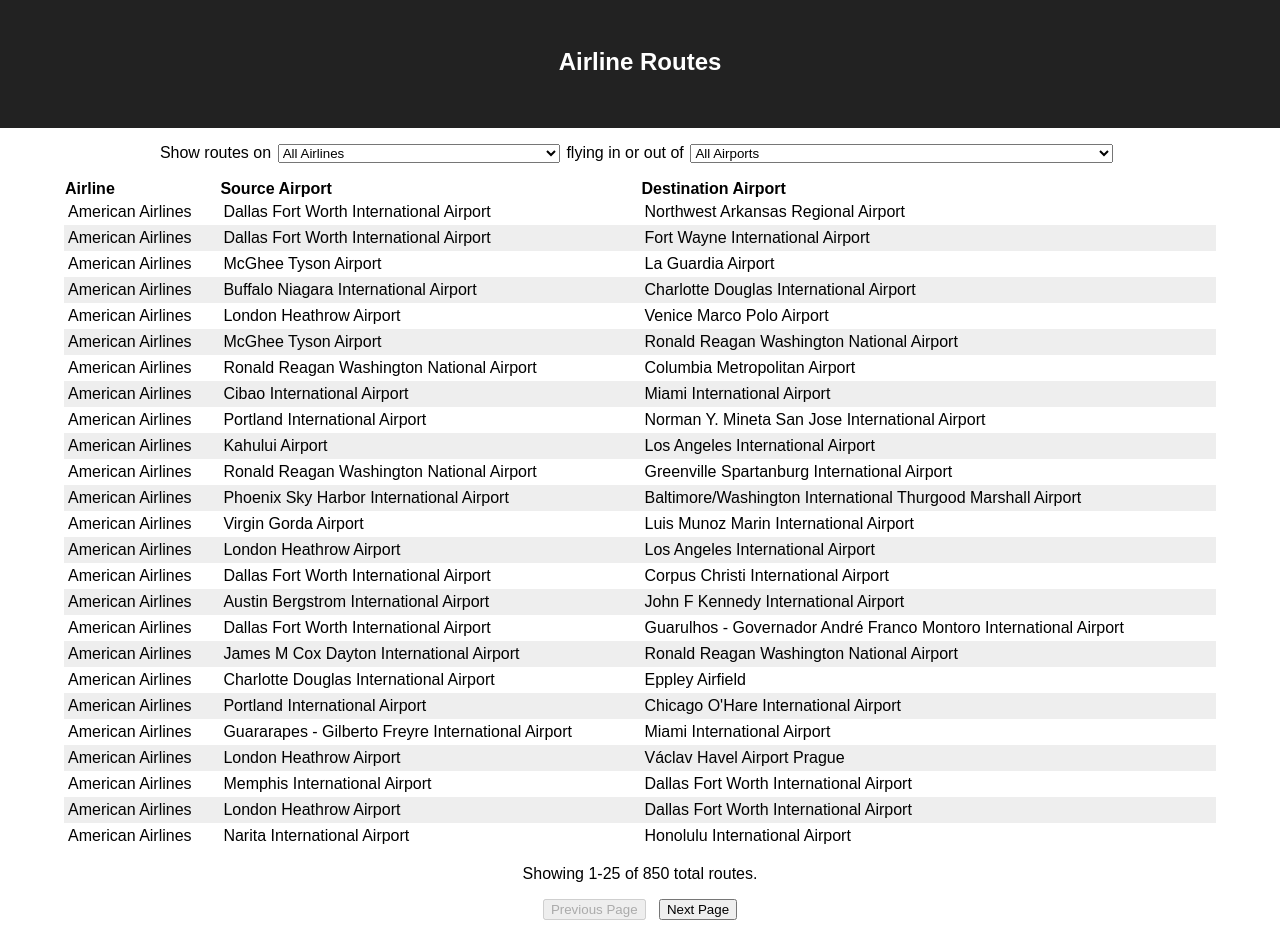
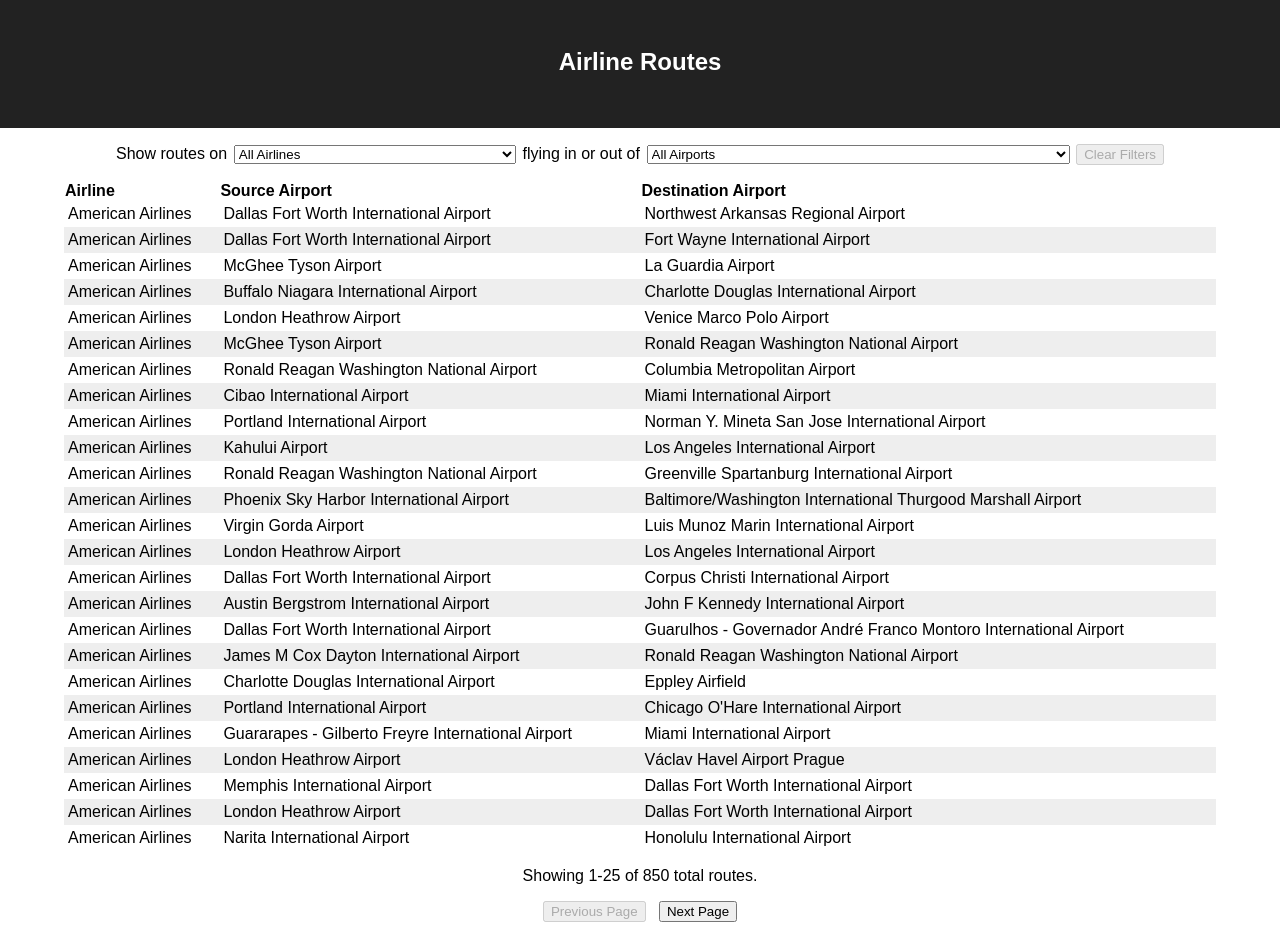
Before and after one commit to jessjchang/airline-routes, a React (Create React App) app: page / in a window 1280 px wide. Built offline with nearby package versions, Linux system fonts and the light colour scheme.

Commit message:
Add button to clear all filters

```diff
--- a/src/App.js
+++ b/src/App.js
@@ -7,6 +7,8 @@
 const App = () => {
   const [airline, setAirline] = useState('all');
   const [airport, setAirport] = useState('all');
+
+  const noFiltersSelected = airline === 'all' && airport === 'all';
 
   const columns = [
     {name: 'Airline', property: 'airline'},
@@ -33,6 +35,11 @@
   const handleAirportSelect = (value) => {
     setAirport(value);
   };
+
+  const clearFilters = () => {
+    setAirline('all');
+    setAirport('all');
+  }
 
   const filteredRoutes = data.routes.filter(route => {
     return (
@@ -74,6 +81,9 @@
             value={airport}
             onSelect={handleAirportSelect}
           />
+          <button onClick={clearFilters} disabled={noFiltersSelected}>
+            Clear Filters
+          </button>
         </p>
         <Table
           className="routes-table"
```
